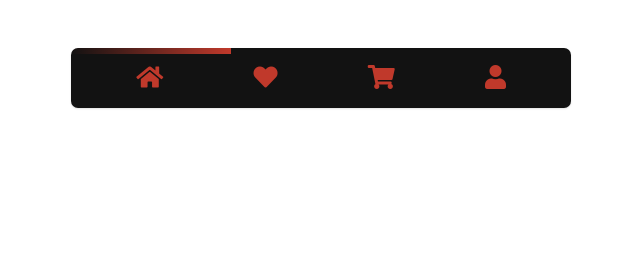
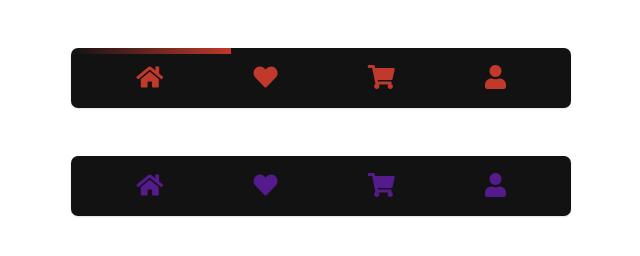
Before and after one commit to zeynab-sharifi/menu, a plain HTML site: page index.html in a window 1280 px wide. Shown: the whole page, without its empty margins (319-959 px from the left). Drawn offline with Linux system fonts and the light colour scheme.

Commit message:
add secend menu

```diff
--- a/index.html
+++ b/index.html
@@ -20,5 +20,15 @@
             </ul>
         </div>
     </div>
+    <div class="mainmenu">
+        <div class="main-menu-secend">
+            <ul>
+                <li><a href=""><i class="fas fa-home"></i></a></li>
+                <li><a href=""><i class="fas fa-heart"></i></a></li>
+                <li><a href=""><i class="fas fa-shopping-cart"></i></a></li>
+                <li><a href=""><i class="fas fa-user"></i></a></li>
+            </ul>
+        </div>
+    </div>
 </body>
 </html>
--- a/style.css
+++ b/style.css
@@ -33,11 +33,11 @@
     background: linear-gradient(90deg, transparent, #c0392b);
     animation: bt-ani 2s linear infinite;
 }
-.main-menu-frist ul{
+ ul{
     display: flex;
     justify-content: space-around;
 }
-.main-menu-frist ul li{
+ul li{
     list-style-type: none;
     font-size: 1.5rem;
 }
@@ -51,3 +51,17 @@
     0%{left: -100%;}
     100%{left: 100%;}
 }
+/* secend menu */
+.main-menu-secend{
+    position: relative;
+    display: inline-block;
+    background-color: #121212;
+    margin-top: 3rem;
+    padding: 17px 20px;
+    overflow: hidden;
+    transition: .5s;
+    width: 500px;
+    height: 60px;
+    border-radius: 7px;
+    box-shadow: 0 1px 2px rgba(0, 0, 0, .12);
+}
```
